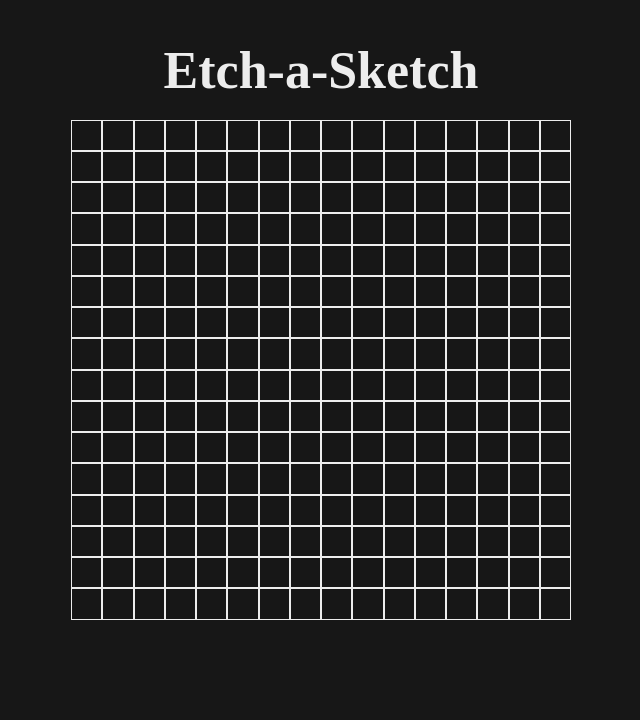
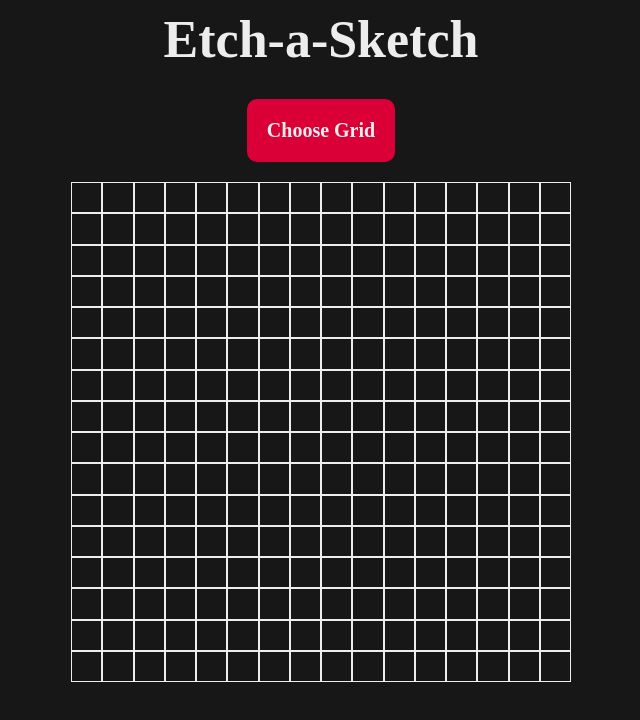
Before and after one commit to Dezz-x/project-etch-a-sketch, a plain HTML site: page index.html in a window 1280 px wide. Shown: the whole page, without its empty margins (319-959 px from the left). Drawn offline with Linux system fonts and the light colour scheme.

Commit message:
Added button     - Created button above grid     - Added styling to button

```diff
--- a/index.html
+++ b/index.html
@@ -10,6 +10,7 @@
 </head>
 <body>
     <h1>Etch-a-Sketch</h1>
+    <button class="btn">Choose Grid</button>
     <div class="container">
 
     </div>
--- a/styles.css
+++ b/styles.css
@@ -15,9 +15,22 @@ body{
 }
 
 h1{
-    margin: 20px;
+    margin-top: 10px;
+    margin-bottom: 10px;
     color: #ededed;
     font-size: 52px;
+}
+
+.btn {
+    padding: 20px;
+    margin: 20px;
+    border: none;
+    border-radius: 10px;
+    cursor: pointer;
+    font-size: 20px;
+    background-color: #da0037;
+    font-weight: 700;
+    color: #ededed;
 }
 
 .container{
```
